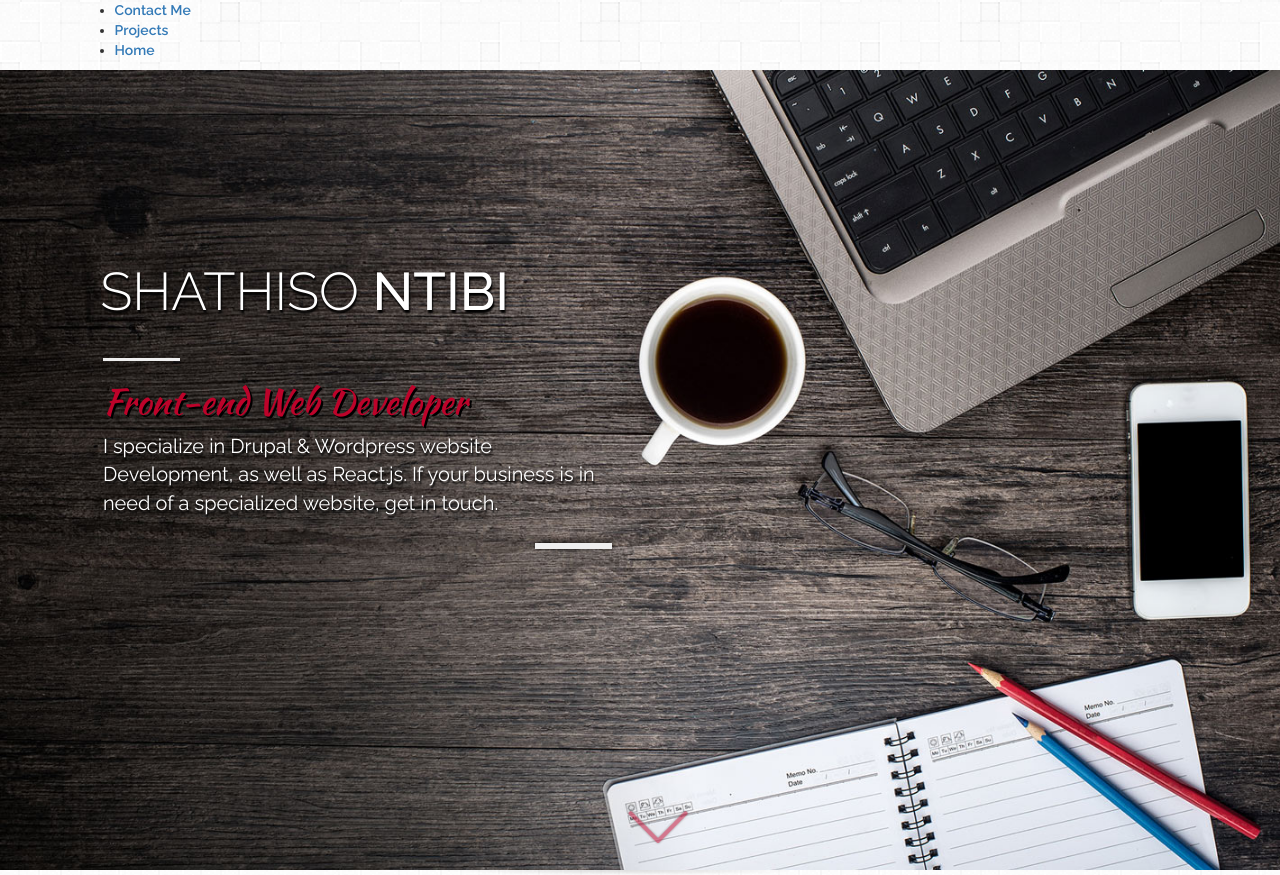
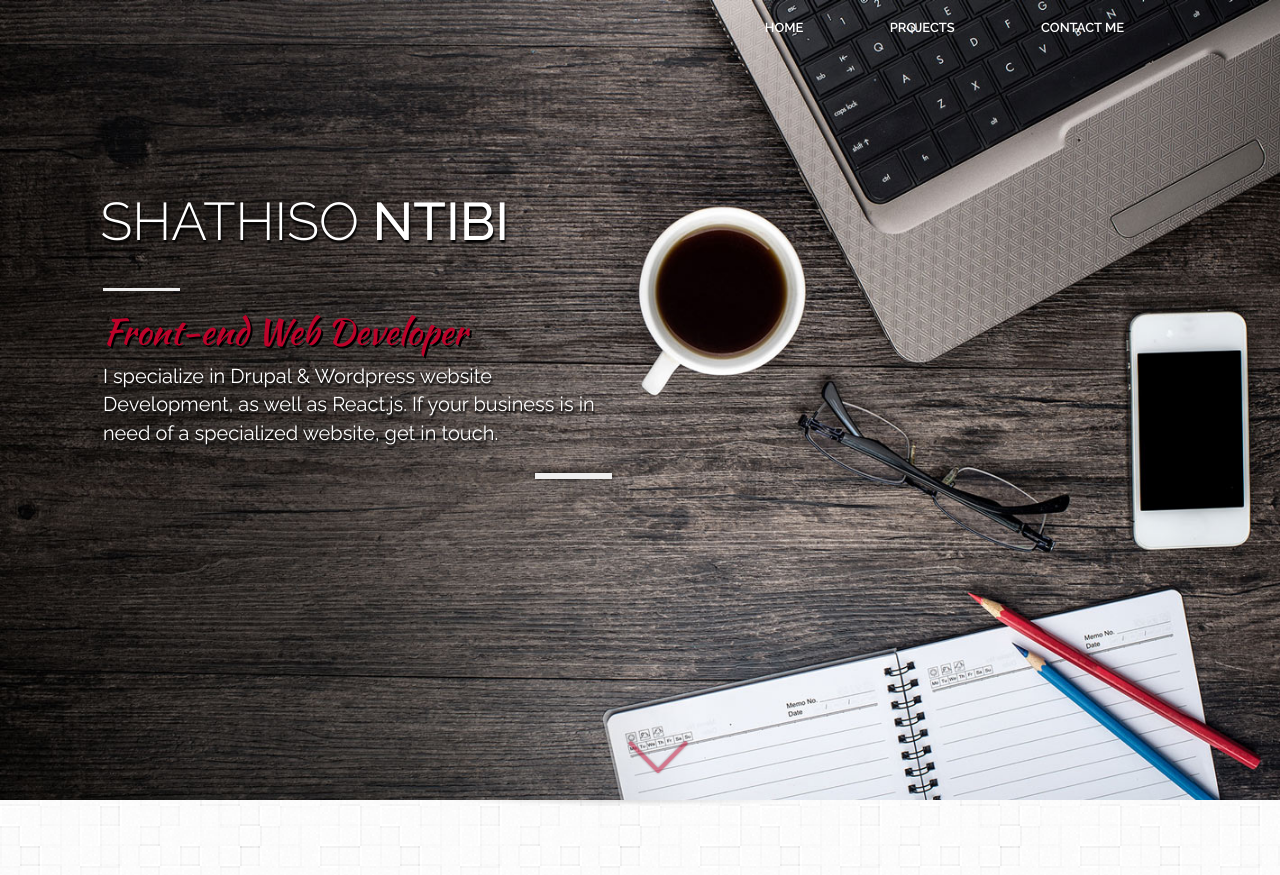
Before and after one commit to Shathiso/shathiso.github.io, a website: page index.html in a window 1280 px wide. Shown: the top 875 px of the page. Drawn offline with nearby package versions, Linux system fonts and the light colour scheme; files whose address does not match are found by name.

Commit message:
Update style.css

```diff
--- a/css/style.css
+++ b/css/style.css
@@ -44,7 +44,7 @@ p{
 
 
 /*-- navigation --*/
-nav{
+#nav{
     display: block;
     position: fixed;
     width: 100%;
@@ -61,12 +61,12 @@ nav{
 }
 
 
-nav ul {
+#nav ul {
     margin-top: 17px;
     margin-bottom: 10px;
 }
 
-nav ul li{
+#nav ul li{
     list-style: none;
     float: right;
     display: inline-block;
@@ -75,7 +75,7 @@ nav ul li{
 }
 
 
-nav ul li a{
+#nav ul li a{
  position: relative;
  font-size: 13px;
  text-transform : uppercase;
@@ -86,7 +86,7 @@ nav ul li a{
  border-bottom: 3px solid transparent;
 }
 
-nav ul li a:focus, a:visited{
+#nav ul li a:focus, a:visited{
     color: #efefef;
 }
 nav ul li a:hover{
```
